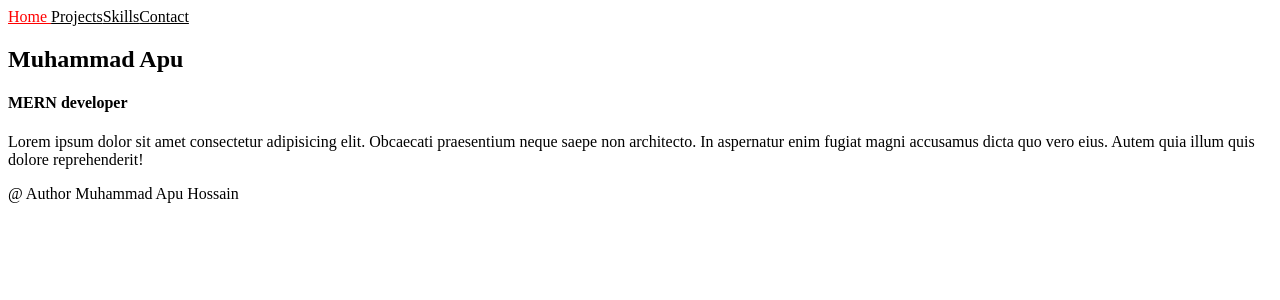
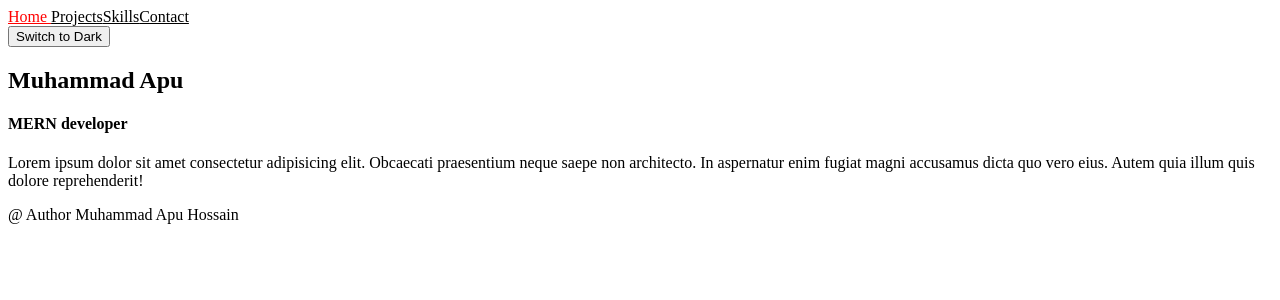
Before and after one commit to apu16-334-coder/react-practice, a React (Vite) app: page / in a window 1280 px wide. Shown: the top 300 px of the page. Built offline with nearby package versions, Linux system fonts and the light colour scheme.

Commit message:
implemented theme button using context

```diff
--- a/src/App.jsx
+++ b/src/App.jsx
@@ -39,6 +39,16 @@ import Greeting from "./day-8/Greeting";*/
 // import NotFound from './day-17/pages/NotFound'
 
 // Import for day 18
+// import { Routes, Route } from 'react-router-dom';
+// import Layout from './day-18/component/Layout';
+// import Contact from './day-18/pages/Contact';
+// import Home from './day-18/pages/Home'
+// import Projects from './day-18/pages/Projects';
+// import ProjectDetails from './day-18/component/ProjectDetails';
+// import Skills from './day-18/pages/Skills'
+// import NotFound from './day-18/pages/NotFound'
+
+// Import for day 19
 import { Routes, Route } from 'react-router-dom';
 import Layout from './day-18/component/Layout';
 import Contact from './day-18/pages/Contact';
@@ -47,6 +57,8 @@ import Projects from './day-18/pages/Projects';
 import ProjectDetails from './day-18/component/ProjectDetails';
 import Skills from './day-18/pages/Skills'
 import NotFound from './day-18/pages/NotFound'
+
+import { ThemeProvider } from './day-19/context/ThemeContext'
 
 function App() {
     return (
@@ -114,7 +126,7 @@ function App() {
             </Routes> */}
 
             {/* day 18 practice component */}
-            <Routes>
+            {/* <Routes>
                 <Route path='/' element={<Layout />}>
                     <Route index element={<Home/>} />
                     <Route path='projects' element={<Projects/>} />
@@ -123,7 +135,21 @@ function App() {
                     <Route path='contact' element={<Contact/>} />
                     <Route path="*" element={<NotFound />} />
                 </Route>
-            </Routes>
+            </Routes>    */}
+
+            {/* day 19 practice component */}
+            <ThemeProvider>
+                <Routes>
+                    <Route path='/' element={<Layout />}>
+                        <Route index element={<Home />} />
+                        <Route path='projects' element={<Projects />} />
+                        <Route path='projects/:id' element={<ProjectDetails />} />
+                        <Route path='skills' element={<Skills />} />
+                        <Route path='contact' element={<Contact />} />
+                        <Route path="*" element={<NotFound />} />
+                    </Route>
+                </Routes>
+            </ThemeProvider>
         </>
     )
 }
--- a/src/day-18/component/Layout.jsx
+++ b/src/day-18/component/Layout.jsx
@@ -1,17 +1,26 @@
 import { Outlet } from "react-router-dom";
 import Navbar from './Navbar';
 import Footer from './Footer';
+import { useContext } from "react";
+import { ThemeContext } from "../../day-19/context/ThemeContext";
+
+const styles = {
+    light: { backgroundColor: '#fff', color: '#000' },
+    dark: { backgroundColor: '#222', color: '#fff' }
+}
 
 function Layout() {
+    const { theme } = useContext(ThemeContext);
+
     return (
-        <>
+        <div style={styles[theme]}>
             <Navbar />
             <main>
                 <Outlet />
             </main>
 
             <Footer />
-        </>
+        </div>
     )
 }
 
--- a/src/day-18/component/Navbar.jsx
+++ b/src/day-18/component/Navbar.jsx
@@ -1,20 +1,29 @@
 import { NavLink } from 'react-router-dom'
 
-function toggle({ isActive }) {
-    return { color: isActive ? 'red' : 'black' }
-}
+import { useContext } from 'react';
+import { ThemeContext } from '../../day-19/context/ThemeContext';
 
 function Navbar() {
+    const { theme, toggleTheme } = useContext(ThemeContext);
 
+    function setLinkColor({ isActive }) {
+        if (isActive) return { color: 'red' }
+
+        return { color: theme === 'light' ? 'black' : 'white'}
+    }
 
     return (
         <>
             <nav>
-                <NavLink to="/" style={toggle}> Home </NavLink>
-                <NavLink to="/projects" style={toggle}>Projects</NavLink>
-                <NavLink to="/skills" style={toggle}>Skills</NavLink>
-                <NavLink to="/contact" style={toggle}>Contact</NavLink>
+                <NavLink to="/" style={setLinkColor}> Home </NavLink>
+                <NavLink to="/projects" style={setLinkColor}>Projects</NavLink>
+                <NavLink to="/skills" style={setLinkColor}>Skills</NavLink>
+                <NavLink to="/contact" style={setLinkColor}>Contact</NavLink>
             </nav>
+
+            <button onClick={toggleTheme}>
+                {theme === 'light' ? 'Switch to Dark' : 'Switch to Light'}
+            </button>
         </>
     )
 }
--- /dev/null
+++ b/src/day-19/context/ThemeContext.jsx
@@ -0,0 +1,19 @@
+import { createContext, useState } from "react";
+
+export const ThemeContext = createContext();
+
+export const ThemeProvider = ({ children }) => {
+    const [theme, setTheme] = useState('light')
+
+    function toggleTheme() {
+        setTheme(prev => prev === 'light' ? 'dark' : 'light')
+    }
+
+    return (
+        <>
+            <ThemeContext.Provider value={{ theme, toggleTheme }}>
+                {children}
+            </ThemeContext.Provider>
+        </>
+    )
+}
```
